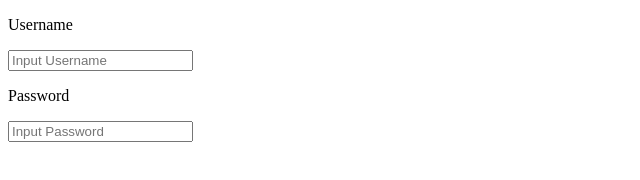
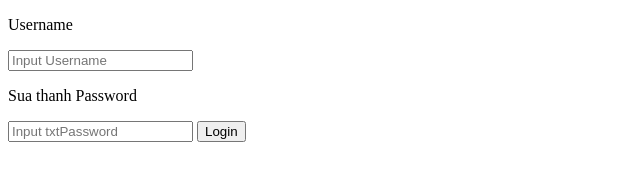
Before and after one commit to AnhITT/Git_KiemTra, a plain HTML site: page index.html in a window 1280 px wide. Shown: the whole page, without its empty margins (0-640 px from the left). Drawn offline with Linux system fonts and the light colour scheme.

Commit message:
change password, add button login

```diff
--- a/index.html
+++ b/index.html
@@ -8,7 +8,8 @@
     <body>
         <p>Username</p>
         <input placeholder="Input Username" />
-        <p>Password</p>
-        <input placeholder="Input Password" />
+        <p>Sua thanh Password</p>
+        <input placeholder="Input txtPassword" />
+        <button>Login</button>
     </body>
 </html>
```
